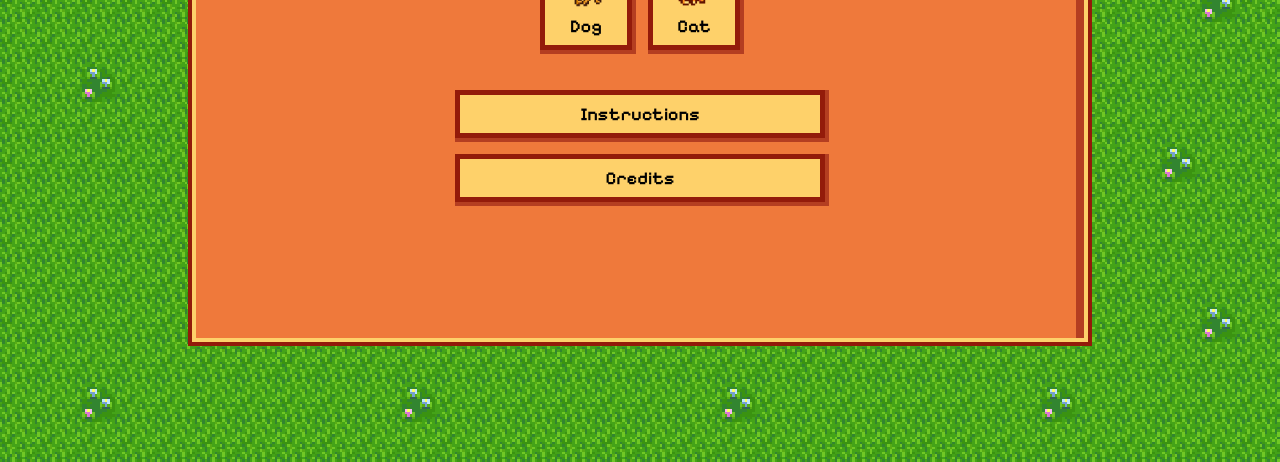
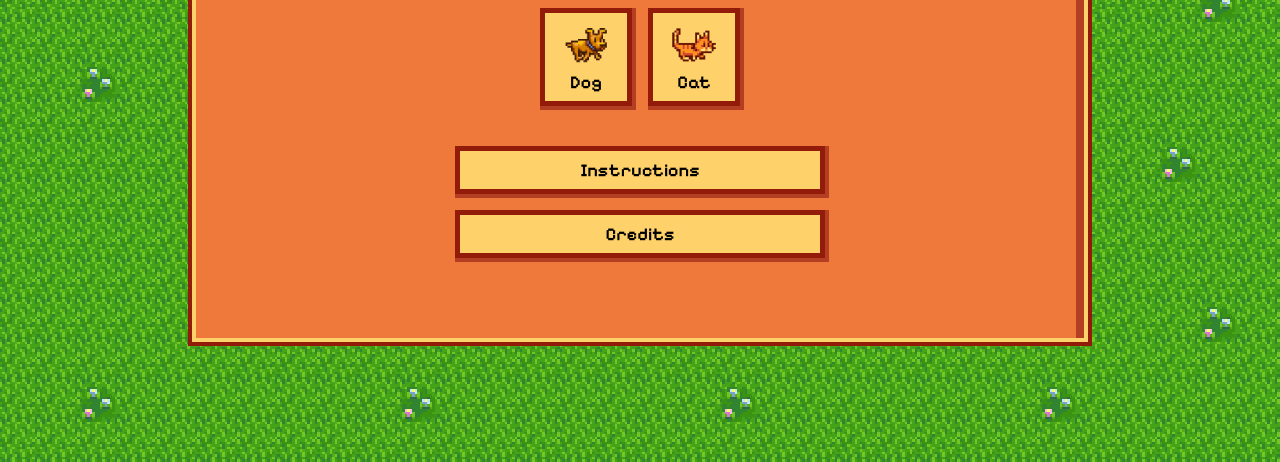
Before and after one commit to ritadomar/pawsome-pursuit, a plain HTML site: page index.html in a window 1280 px wide. Shown: the part 338-800 px from the top of the page. Drawn offline with Linux system fonts and the light colour scheme.

Commit message:
changed marging on big-boards

```diff
--- a/styles/styles.css
+++ b/styles/styles.css
@@ -165,7 +165,7 @@ a {
   height: 70vh;
 
   flex-direction: column;
-  justify-content: flex-end;
+  justify-content: center;
   gap: 40px;
 
   padding: 56px 206px;
@@ -187,6 +187,8 @@ a {
   justify-content: center;
   align-items: center;
   gap: 24px;
+
+  margin-top: 80px;
 }
 
 .players {
@@ -202,8 +204,6 @@ a {
   width: 100%;
   min-width: 200px;
   max-width: 370px;
-
-  margin-bottom: 80px;
 }
 
 .extras > button {
```
